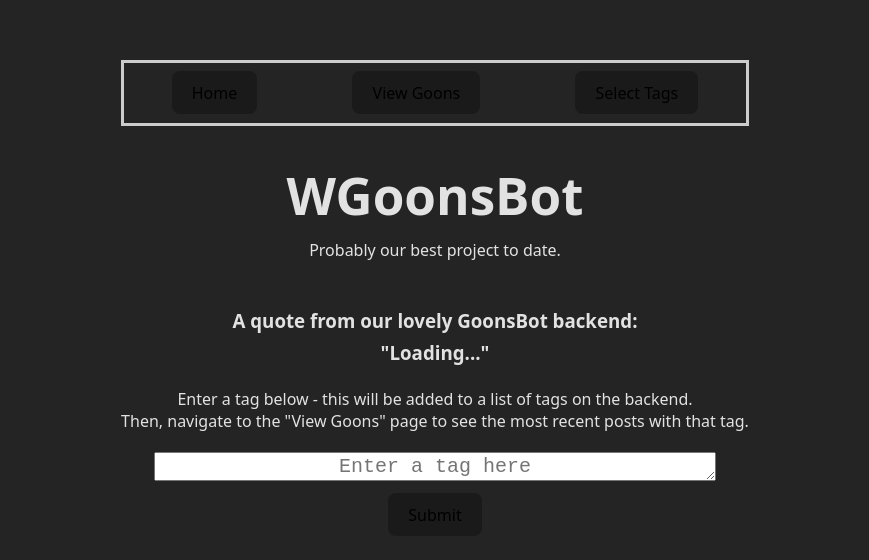
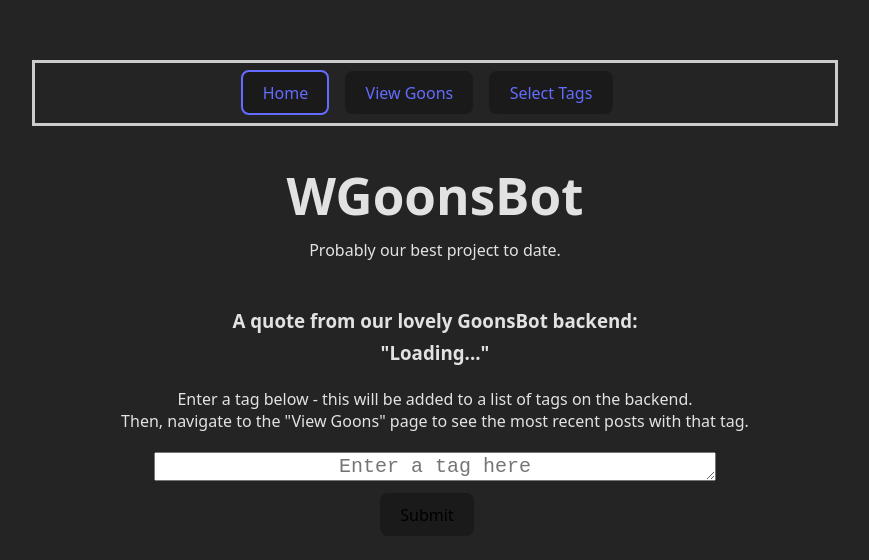
Before and after one commit to cynic04/W-goons-bot, a React (Vite) app in the folder frontend/: page / in a window 1280 px wide. Shown: the part 102-662 px from the top of the page, without its empty margins (205-1074 px from the left). Built offline with nearby package versions, Linux system fonts and the light colour scheme; no server answers.

Commit message:
Replaced regular nav links with NavLink components to dynamically show which page is activated using CSS styling

```diff
--- a/frontend/src/App.tsx
+++ b/frontend/src/App.tsx
@@ -1,4 +1,4 @@
-import { Routes, Route } from 'react-router-dom'
+import { NavLink,Routes, Route } from 'react-router-dom'
 import HomePage from './pages/HomePage.tsx'
 import SelectTagsPage from './pages/SelectTagsPage.tsx'
 import ViewGoons from './pages/ViewGoons.tsx'
@@ -10,17 +10,27 @@ function App() {
   return (
     <>
       <nav className="nav-bar">
-        <a href="/">
-          <button>Home</button>
-        </a>
+        <NavLink
+          to="/"
+          end
+          className={({ isActive }) => isActive ? 'nav-button active-page' : 'nav-button'}
+        >
+          Home
+        </NavLink>
 
-        <a href="/view-goons">
-          <button>View Goons</button>
-        </a>
+        <NavLink
+          to="/view-goons"
+          className={({ isActive }) => isActive ? 'nav-button active-page' : 'nav-button'}
+        >
+          View Goons
+        </NavLink>
 
-        <a href="/select-tags">
-          <button>Select Tags</button>
-        </a>
+        <NavLink
+          to="/select-tags"
+          className={({ isActive }) => isActive ? 'nav-button active-page' : 'nav-button'}
+        >
+          Select Tags
+        </NavLink>
       </nav>
 
       <Routes>
--- a/frontend/src/components/TagInputForm.tsx
+++ b/frontend/src/components/TagInputForm.tsx
@@ -40,8 +40,6 @@ function TagInputForm() {
         }
     }
 
-    console.log('Form data:', formData);
-
     return (
     <>
         <form className="tag-input-form" onSubmit={handleSubmit}>
--- a/frontend/src/css/Buttons.css
+++ b/frontend/src/css/Buttons.css
@@ -2,6 +2,7 @@ button {
   border-radius: 8px;
   border: 1px solid transparent;
   padding: 0.6em 1.2em;
+  margin-right: 1em;
   font-size: 1em;
   font-weight: 500;
   font-family: inherit;
--- a/frontend/src/css/NavBar.css
+++ b/frontend/src/css/NavBar.css
@@ -1,7 +1,36 @@
 .nav-bar {
     display: flex;
-    justify-content: space-around;
     align-items: center;
+    justify-content: center;
+    margin: 0 auto;
     height: 60px;
+    width: 50rem;
     border: 3px solid #ccc;
 }
+
+/* Copied style from the button global */
+.nav-button {
+  border-radius: 8px;
+  border: 1px solid transparent;
+  padding: 0.6em 1.2em;
+  margin-right: 1em;
+  font-size: 1em;
+  font-weight: 500;
+  font-family: inherit;
+  background-color: #1a1a1a;
+  cursor: pointer;
+  transition: border-color 0.25s;
+  transition: background-color 0.25s;
+}
+
+.nav-button:hover {
+  border-color: #646cff;
+  background-color: #646cff;
+  color: #000000;
+}
+
+/* Whichever page is active inherits the nav-button styling and adds a border around it*/
+.nav-button.active-page {
+  border: 2px solid;
+  border-color: #646cff;
+}
```
